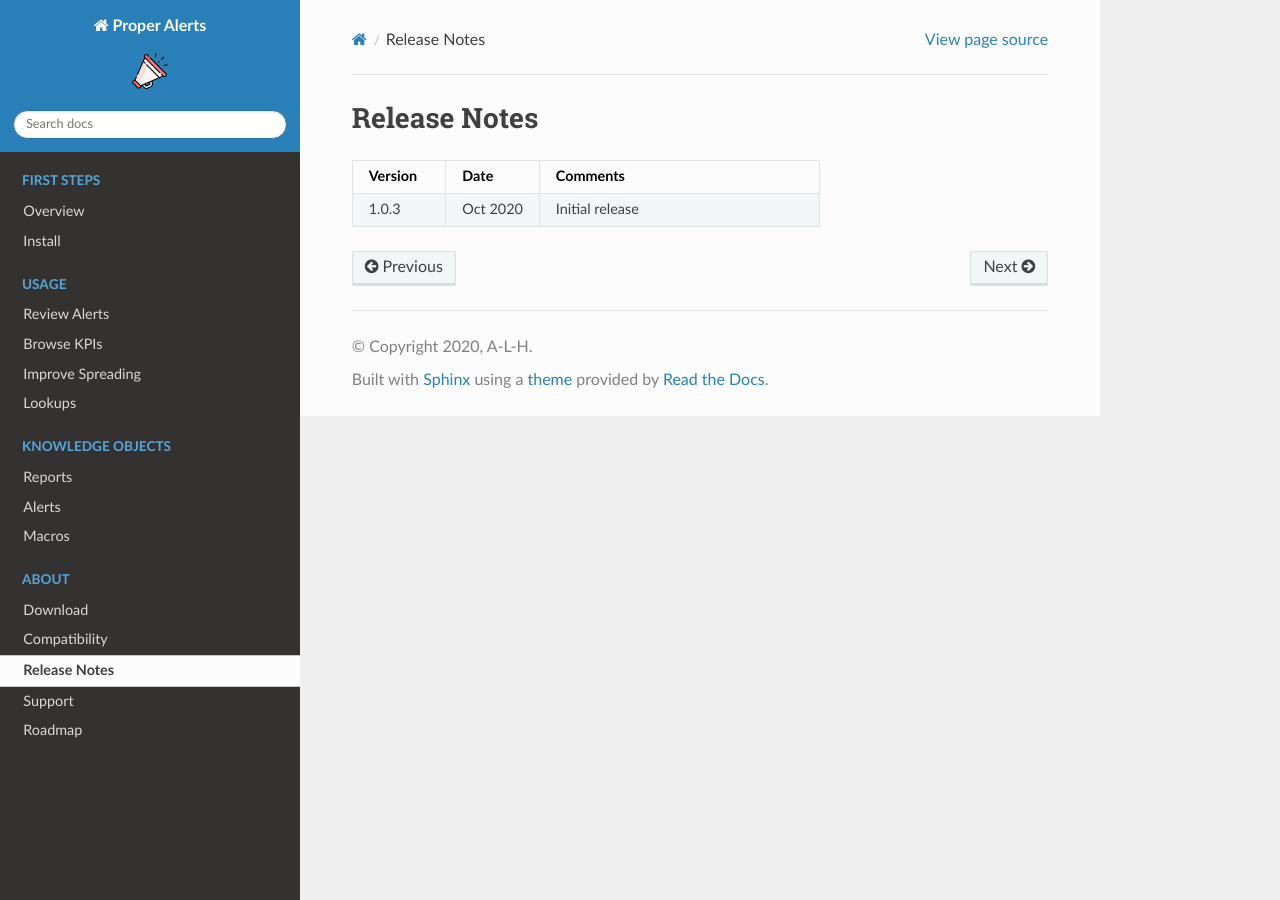
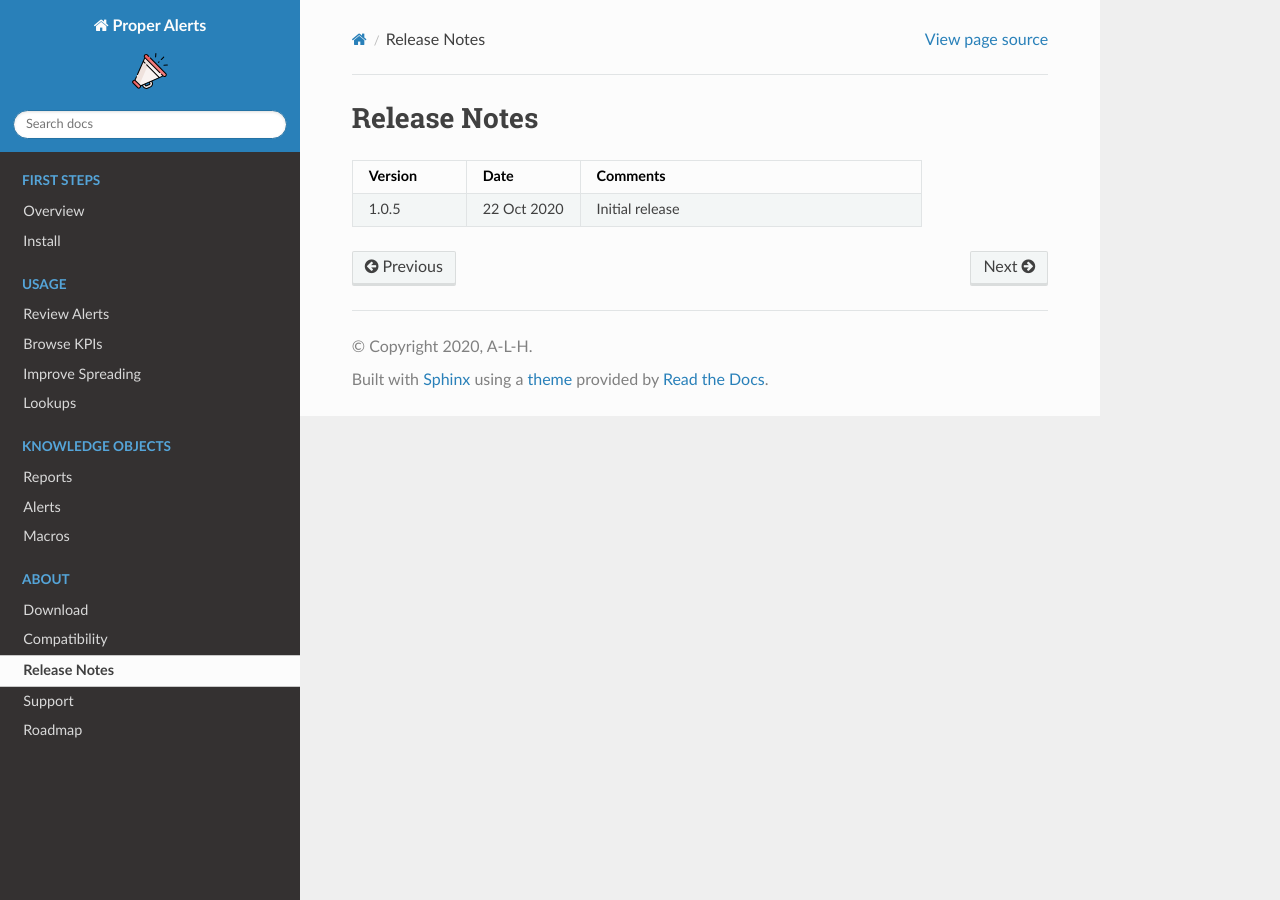
Before and after one commit to a-l-h/splunk-app-proper-alerts, a Sphinx documentation site: the page built from doc/releases.rst, in a window 1280 px wide. Built offline with Sphinx 7.4.7 and the Read the Docs theme 2.0.0, drawn with Linux system fonts in a browser that asks for light colours.

Commit message:
Update releases.rst

```diff
--- a/doc/releases.rst
+++ b/doc/releases.rst
@@ -8,6 +8,6 @@ Release Notes
    * - Version
      - Date
      - Comments
-   * - 1.0.3
-     - Oct 2020
+   * - 1.0.5
+     - 22 Oct 2020
      - Initial release
```
